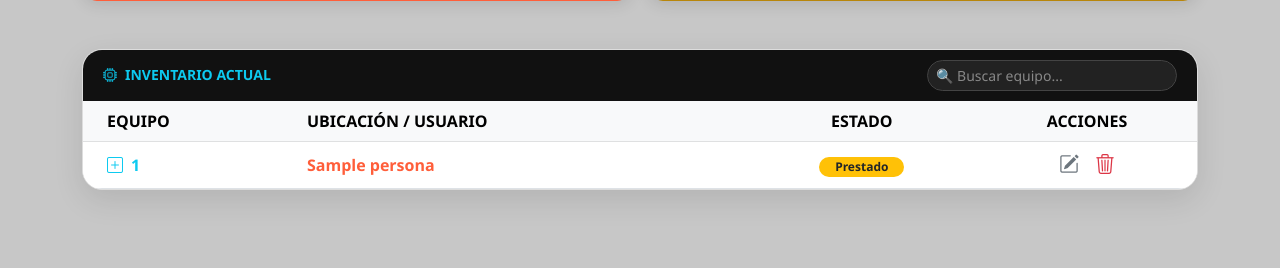
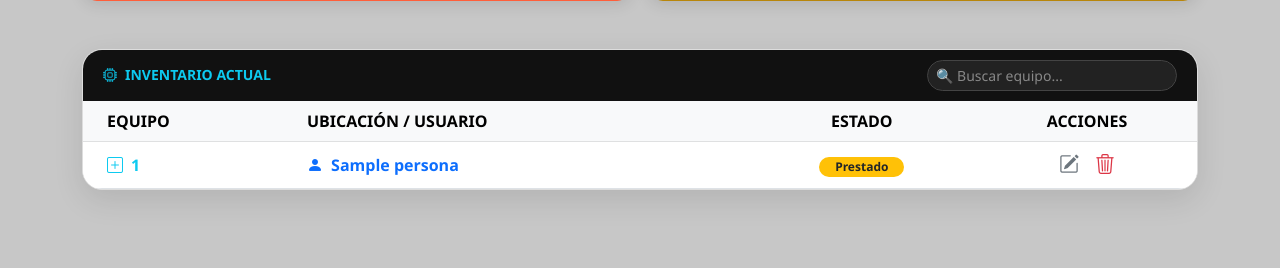
Before and after one commit to jorgekagura-lgtm/inventario-portatiles, a Flask app: page / in a window 1280 px wide. Shown: the part 277-545 px from the top of the page. Run offline with Flask 3, Linux system fonts and the light colour scheme; tables that the repository leaves empty hold one stand-in row (values such as "Sample post"); a database or web service that is not in the repository returns one stand-in record (values such as "Sample title"); some libraries are stand-ins or nearby versions.

Commit message:
prueba prestamo6

```diff
--- a/templates/index.html
+++ b/templates/index.html
@@ -188,11 +188,13 @@
                                 </a>
                             </td>
                             <td class="text-ubicacion">
-                                 {% if p.estado == 'Prestado' %}
-                                    <span style="color: #ff5e3a; font-weight: bold;">{{ p.persona }}</span>
-                                 {% else %}
+                                {% if p.estado == 'Prestado' %}
+                                    <span style="color: #0d6efd; font-weight: 700;">
+                                        <i class="bi bi-person-fill me-1"></i> {{ p.persona }}
+                                    </span>
+                                {% else %}
                                     {{ p.ubicacion }}
-                                 {% endif %}
+                                {% endif %}
                             </td>
                             <td class="text-center">
                                 {% if p.estado == 'Disponible' %}
```
